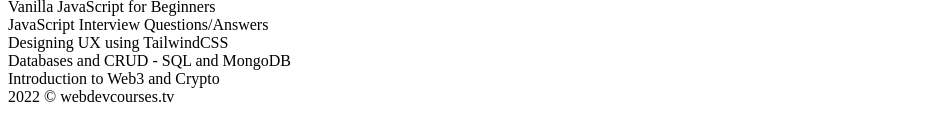
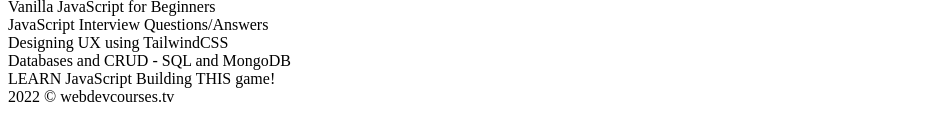
Before and after one commit to marktellez/webdevcoursestv, a Next.js app: page / in a window 1280 px wide. Shown: the part 648-788 px from the top of the page, without its empty margins (0-951 px from the left). Built offline with nearby package versions, Linux system fonts and the light colour scheme.

Commit message:
added rpg

```diff
--- a/src/features/schedule.jsx
+++ b/src/features/schedule.jsx
@@ -44,7 +44,7 @@
               "JavaScript Interview Questions/Answers",
               "Designing UX using TailwindCSS",
               "Databases and CRUD - SQL and MongoDB",
-              "Introduction to Web3 and Crypto",
+              "LEARN JavaScript Building THIS game!",
             ].map((text, i) => (
               <div key={i} className=" font-semibold ">
                 {text}
```
